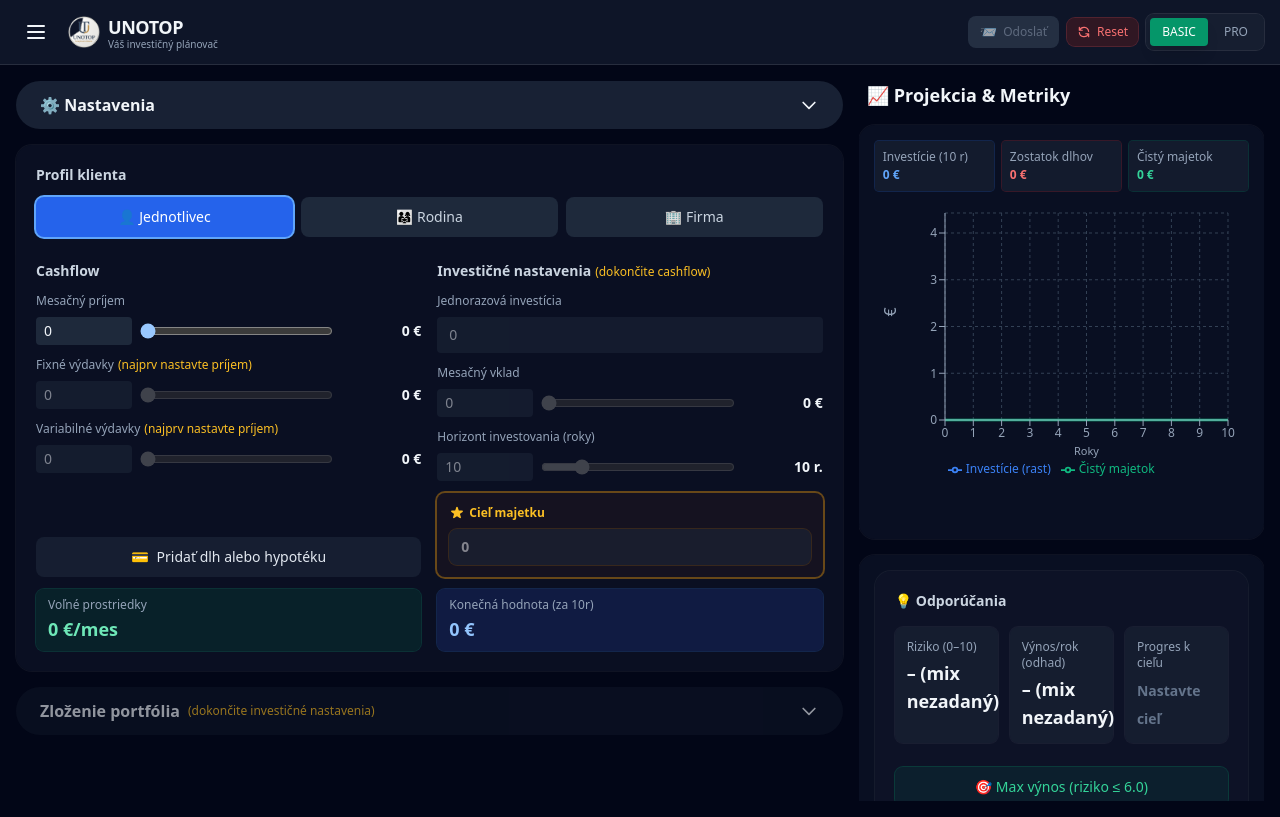
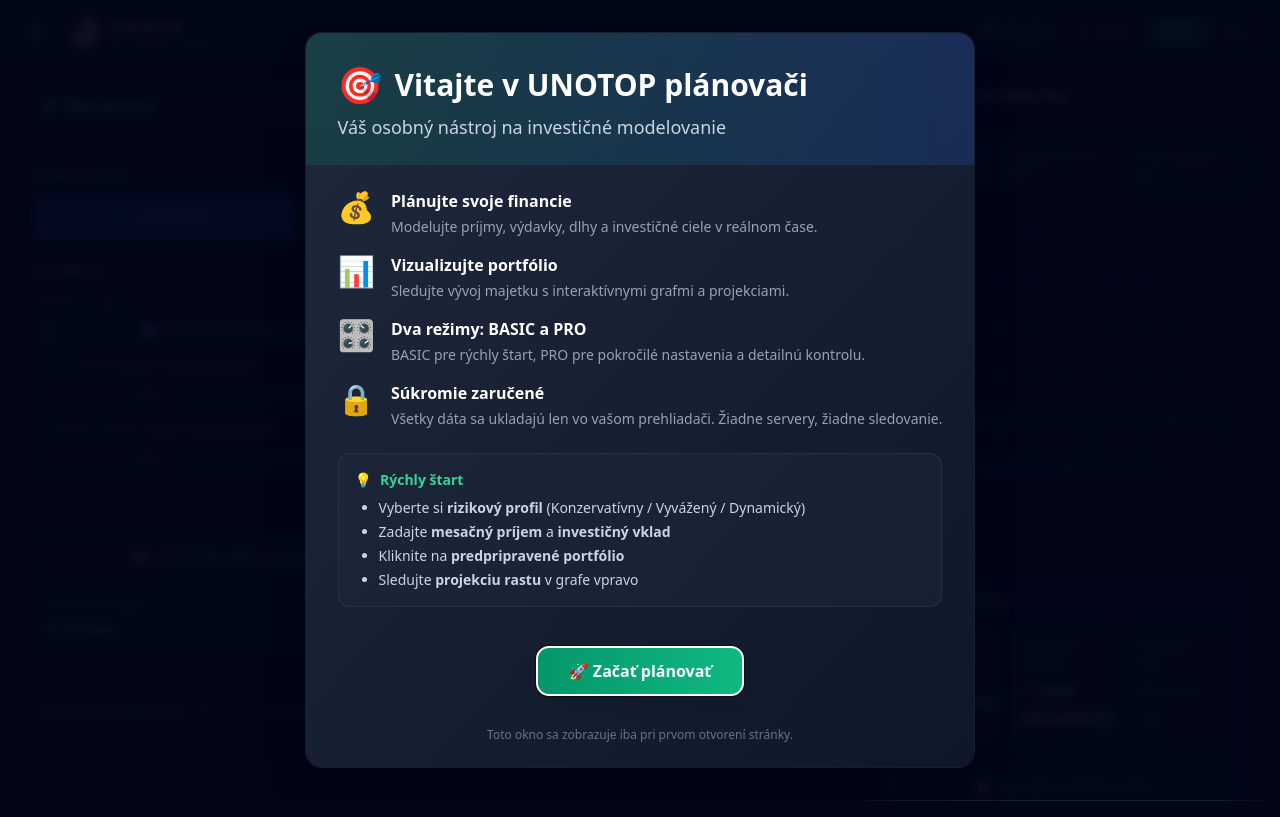
Before and after one commit to unotop/unotop-mvp, a React (Vite) app: page / in a window 1280 px wide. Built offline with nearby package versions, Linux system fonts and the light colour scheme.

Commit message:
feat(ux): Welcome modal s intro (zobrazí sa pri prvom otvorení)

```diff
--- a/src/RootLayout.tsx
+++ b/src/RootLayout.tsx
@@ -2,6 +2,9 @@
 import { readV3 } from "./persist/v3";
 import LegacyApp from "./LegacyApp";
 import BasicLayout from "./BasicLayout";
+import WelcomeModal from "./components/WelcomeModal";
+
+const WELCOME_STORAGE_KEY = "unotop:welcome-seen";
 
 /**
  * RootLayout - top-level wrapper
@@ -19,6 +22,24 @@
       return "BASIC";
     }
   });
+
+  // Welcome modal state (show only on first visit)
+  const [showWelcome, setShowWelcome] = React.useState<boolean>(() => {
+    try {
+      return !localStorage.getItem(WELCOME_STORAGE_KEY);
+    } catch {
+      return false; // If localStorage fails, don't show modal
+    }
+  });
+
+  const handleCloseWelcome = () => {
+    try {
+      localStorage.setItem(WELCOME_STORAGE_KEY, "true");
+    } catch (err) {
+      console.error("[RootLayout] Failed to save welcome flag:", err);
+    }
+    setShowWelcome(false);
+  };
 
   // Listen to storage changes (cross-tab & manual persist writes)
   React.useEffect(() => {
@@ -49,9 +70,10 @@
     };
   }, []);
 
-  if (modeUi === "BASIC") {
-    return <BasicLayout />;
-  }
-
-  return <LegacyApp />;
+  return (
+    <>
+      {showWelcome && <WelcomeModal onClose={handleCloseWelcome} />}
+      {modeUi === "BASIC" ? <BasicLayout /> : <LegacyApp />}
+    </>
+  );
 }
--- /dev/null
+++ b/src/components/WelcomeModal.tsx
@@ -0,0 +1,116 @@
+import React from "react";
+
+interface WelcomeModalProps {
+  onClose: () => void;
+}
+
+export default function WelcomeModal({ onClose }: WelcomeModalProps) {
+  React.useEffect(() => {
+    // Lock scroll when modal is open
+    document.body.style.overflow = "hidden";
+    return () => {
+      document.body.style.overflow = "";
+    };
+  }, []);
+
+  return (
+    <div
+      className="fixed inset-0 z-[9999] flex items-center justify-center bg-slate-950/95 backdrop-blur-sm"
+      role="dialog"
+      aria-modal="true"
+      aria-labelledby="welcome-title"
+    >
+      <div className="relative max-w-2xl mx-4 bg-gradient-to-br from-slate-800 to-slate-900 rounded-2xl shadow-2xl ring-1 ring-white/10 overflow-hidden">
+        {/* Header with gradient accent */}
+        <div className="bg-gradient-to-r from-emerald-600/20 to-blue-600/20 px-8 pt-8 pb-6">
+          <h1
+            id="welcome-title"
+            className="text-3xl font-bold text-white mb-2 flex items-center gap-3"
+          >
+            <span className="text-4xl">🎯</span>
+            Vitajte v UNOTOP plánovači
+          </h1>
+          <p className="text-slate-300 text-lg">
+            Váš osobný nástroj na investičné modelovanie
+          </p>
+        </div>
+
+        {/* Content */}
+        <div className="px-8 py-6 space-y-6">
+          {/* Feature list */}
+          <div className="space-y-4">
+            <Feature
+              icon="💰"
+              title="Plánujte svoje financie"
+              description="Modelujte príjmy, výdavky, dlhy a investičné ciele v reálnom čase."
+            />
+            <Feature
+              icon="📊"
+              title="Vizualizujte portfólio"
+              description="Sledujte vývoj majetku s interaktívnymi grafmi a projekciami."
+            />
+            <Feature
+              icon="🎛️"
+              title="Dva režimy: BASIC a PRO"
+              description="BASIC pre rýchly štart, PRO pre pokročilé nastavenia a detailnú kontrolu."
+            />
+            <Feature
+              icon="🔒"
+              title="Súkromie zaručené"
+              description="Všetky dáta sa ukladajú len vo vašom prehliadači. Žiadne servery, žiadne sledovanie."
+            />
+          </div>
+
+          {/* Quick tips */}
+          <div className="bg-slate-800/50 rounded-xl p-4 border border-slate-700/50">
+            <h3 className="text-sm font-semibold text-emerald-400 mb-2 flex items-center gap-2">
+              <span>💡</span> Rýchly štart
+            </h3>
+            <ul className="text-sm text-slate-300 space-y-1 ml-6 list-disc">
+              <li>Vyberte si <strong>rizikový profil</strong> (Konzervatívny / Vyvážený / Dynamický)</li>
+              <li>Zadajte <strong>mesačný príjem</strong> a <strong>investičný vklad</strong></li>
+              <li>Kliknite na <strong>predpripravené portfólio</strong></li>
+              <li>Sledujte <strong>projekciu rastu</strong> v grafe vpravo</li>
+            </ul>
+          </div>
+
+          {/* CTA Button */}
+          <div className="flex justify-center pt-4">
+            <button
+              onClick={onClose}
+              className="px-8 py-3 bg-gradient-to-r from-emerald-600 to-emerald-500 hover:from-emerald-500 hover:to-emerald-400 text-white font-semibold rounded-xl shadow-lg hover:shadow-emerald-500/25 transition-all duration-200 hover:scale-105 active:scale-95"
+              autoFocus
+            >
+              🚀 Začať plánovať
+            </button>
+          </div>
+
+          {/* Footer note */}
+          <p className="text-xs text-slate-500 text-center pt-2">
+            Toto okno sa zobrazuje iba pri prvom otvorení stránky.
+          </p>
+        </div>
+      </div>
+    </div>
+  );
+}
+
+function Feature({
+  icon,
+  title,
+  description,
+}: {
+  icon: string;
+  title: string;
+  description: string;
+}) {
+  return (
+    <div className="flex gap-4 items-start">
+      <span className="text-3xl flex-shrink-0">{icon}</span>
+      <div>
+        <h3 className="font-semibold text-white mb-1">{title}</h3>
+        <p className="text-sm text-slate-400">{description}</p>
+      </div>
+    </div>
+  );
+}
```
